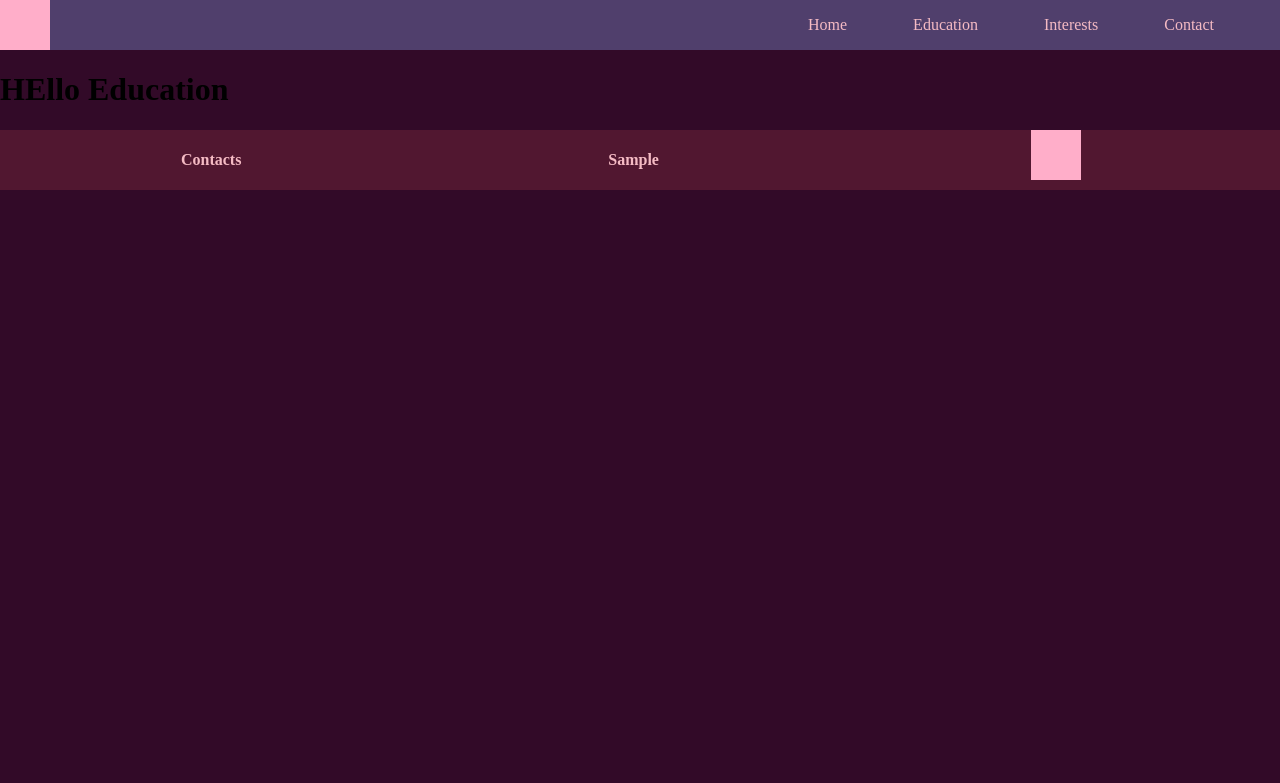
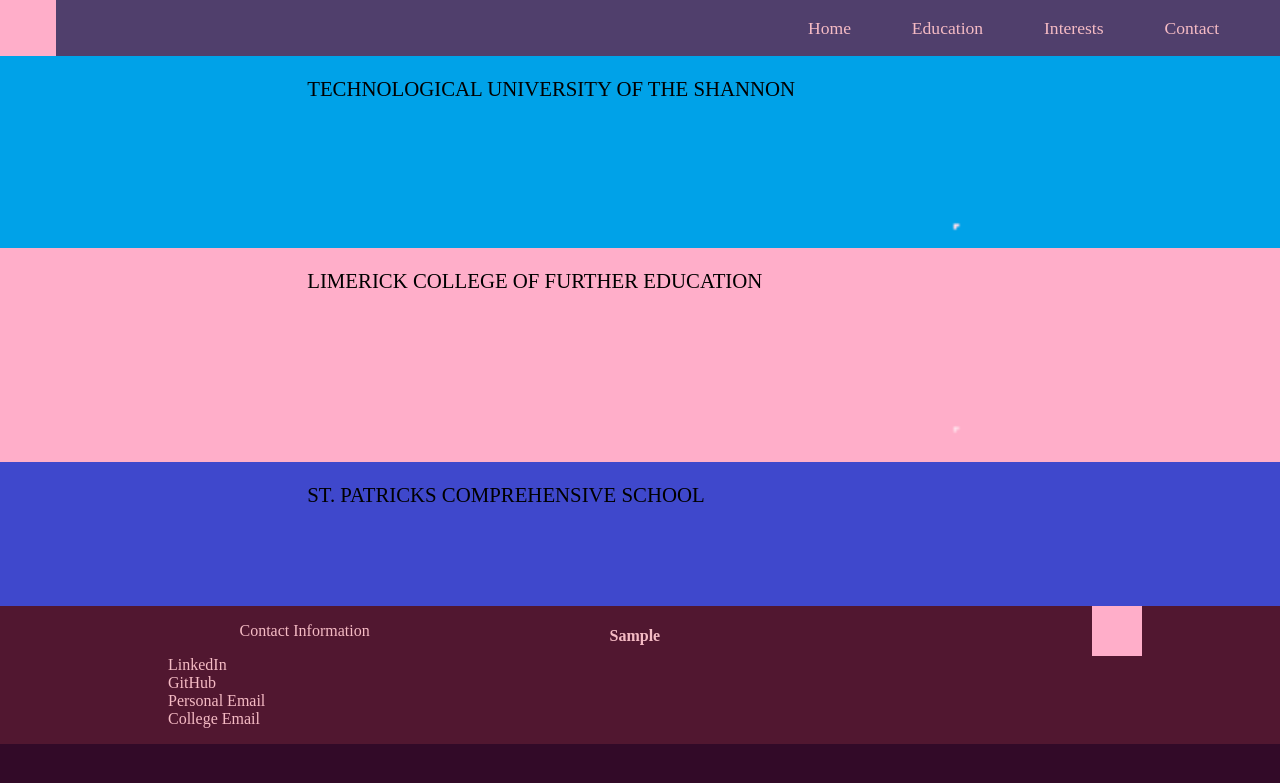
Before and after one commit to Raven-Wilson/PersonalProfile, a Flask app: page /education in a window 1280 px wide. Shown: the top 783 px of the page. Run offline with Flask 3, Linux system fonts and the light colour scheme.

Commit message:
Added to Eduction page

```diff
--- a/static/css/base.css
+++ b/static/css/base.css
@@ -8,19 +8,21 @@ body {
     display: grid;
     grid-template-columns: 10% 50% 40%;
     background-color: #503F6C;
-
     color: #F5BBC4;
+    box-shadow: 0 5px 5px #00000080;
 }
 #head-container a {
     grid-column: 1/2;
 }
 #head-img {
     display: flex;
+    height: 100%;
 }
 #links-container {
     grid-column: 3/4;
     display: grid;
     grid-template-columns: auto auto auto auto;
+    font-size: 1.1em;
 }
 a:link, a:visited {
     text-decoration: none;
@@ -28,6 +30,7 @@ a:link, a:visited {
 }
 a:hover {
     color: #320A28;
+    font-weight: bold;
 }
 
 li{
@@ -39,4 +42,12 @@ li{
     text-align: center;
     background-color: #511730;
     color: #F5BBC4;
+    padding-left: 10%;
+    padding-right: 10%;
 }
+.section1{
+    text-align: left;
+}
+.section3 {
+    text-align: right;
+}
--- /dev/null
+++ b/static/css/education.css
@@ -0,0 +1,58 @@
+*, *:before, *:after {
+      box-sizing: inherit;
+}
+.panels {
+    display: flex;
+    height: 550px;
+    flex-direction: column;
+    overflow: hidden;
+}
+.panel {
+    text-align: left;
+    transition:
+        font-size 0.7s cubic-bezier(0.61,-0.19, 0.7,-0.11),
+        flex 0.7s cubic-bezier(0.61,-0.19, 0.7,-0.11),
+        background 0.2s;
+    background-size: cover;
+    background-position: center;
+    flex: 1;
+    display: flex;
+    flex-direction: column;
+}
+p {
+    margin-left: 24%;
+}
+.panel1 {
+    background-image: url("/static/image/edTemp1.png");
+}
+.panel2 {
+    background-image: url("/static/image/edTemp2.png");
+}
+.panel3 {
+    background-image: url("/static/image/edTemp3.png");
+}
+.panel > * {
+    transition: transform 0.5s;
+    flex: 1 0 auto;
+    display: flex;
+    justify-content: left;
+    align-items: center;
+}
+.panel > *:first-child {
+    font-size: 1.3em;
+}
+
+.panel >*:last-child {
+    transform: translate(100%);
+}
+.panel.open-active > *:last-child {
+    transform: translate(0%);
+}
+.panel div {
+    text-transform: uppercase;
+    font-size: 1.2em;
+}
+.panel.open {
+    font-size: 1.2em;
+    flex: 5;
+}
--- a/templates/base.html
+++ b/templates/base.html
@@ -30,12 +30,28 @@
         <footer>
             <div id="footer-container">
                 <div class="section1">
-                    <h4>Contacts</h4>
+                    <ul>
+                        <li>
+                            <p>Contact Information</p>
+                        <li>
+                        <li>
+                            <a href="https://www.linkedin.com/in/raven-wilson-a439b9398/">LinkedIn</a>
+                        </li>
+                        <li>
+                            <a href="https://github.com/Raven-Wilson">GitHub</a>
+                        </li>
+                        <li>
+                            <a href="mailto:18r.m.wilson@gmail.com">Personal Email</a>
+                        </li>
+                        <li>
+                            <a href="mailto:K00321719@student.tus.ie">College Email</a>
+                        </li>
+                    </ul>
                 </div>
-                <div>
+                <div class="section2">
                     <h4>Sample</h4>
                 </div>
-                <div>
+                <div class="section3">
                     <a href="/"> <img src="{{ url_for('static', filename='image/temp.png') }}"> </a>
                 </div>
             </div>
--- a/templates/education.html
+++ b/templates/education.html
@@ -2,8 +2,55 @@
 
 {% block head %}
 <title> Education </title>
+<link rel="stylesheet" href="{{ url_for('static', filename='css/education.css') }}">
 {% endblock %}
 
 {% block body %}
-    <h1> HEllo Education</h1>
+    <div class="panels">
+        <div class="panel panel1">
+            <div>
+                <p>Technological University of the Shannon</p>
+            </div>
+            <div>
+                <p>Course: Software Development <br>
+                GPA: 73% <br> <br>
+                Modules: </p>
+            </div>
+        </div>
+        <div class="panel panel2">
+            <div>
+                <p>Limerick College of Further Education</p>
+            </div>
+            <div>
+                <p>Course: Software Development <br>
+                Grade: Distinction <br><br>
+                Modules: Web Authoring, Database Methods, Maths for IT, <br>
+                Communications, Fundementals of OPP, Software Architecture</p>
+            </div>
+        </div>
+        <div class="panel panel3">
+            <div>
+                <p>St. Patricks Comprehensive School</p>
+            </div>
+            <div>
+                <p>Points: 379 <br> <br>
+                Classes: Business Studies, LCVP, History, Art, French, English, Maths, Irish</p>
+            </div>
+        </div>
+    </div>
+
+    <script>
+        const panels = document.querySelectorAll(".panel");
+        function toggleOpen() {
+            this.classList.toggle("open");
+        };
+        function toggleActive(e) {
+            if(e.propertyName.includes("flex")) {
+                this.classList.toggle("open-active");
+            };
+        };
+        panels.forEach(panel => panel.addEventListener("mouseover", toggleOpen));
+        panels.forEach(panel => panel.addEventListener("mouseout", toggleOpen));
+        panels.forEach(panel => panel.addEventListener("transitionend", toggleActive));
+    </script>
 {% endblock %}
```
Also changed, not shown: static/css/index.css (added, +33 -0 lines), templates/index.html (+16 -1 lines), static/image/edTemp1.png (added), static/image/edTemp2.png (added), static/image/edTemp3.png (added), static/image/temp2.png (added).
